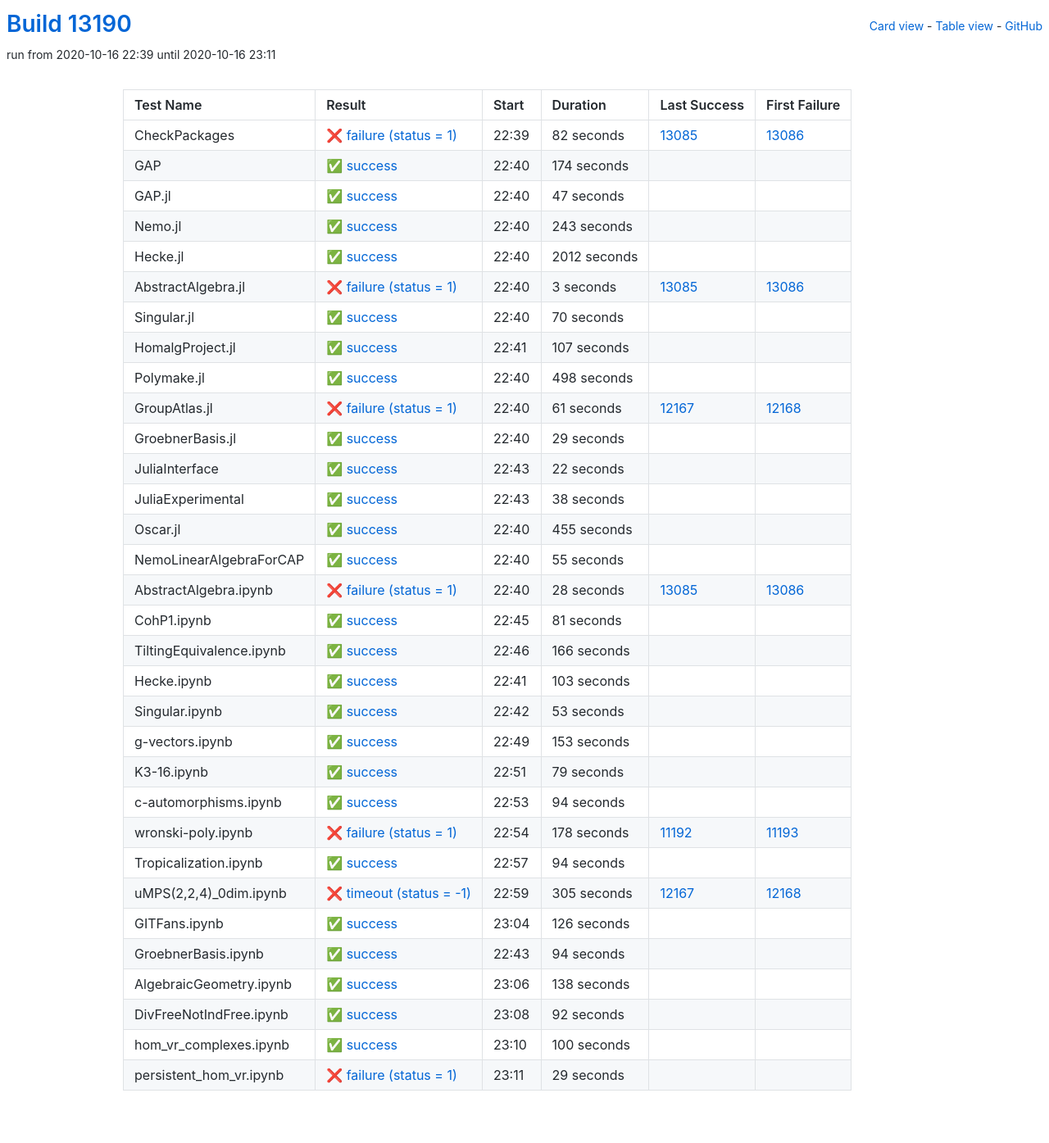
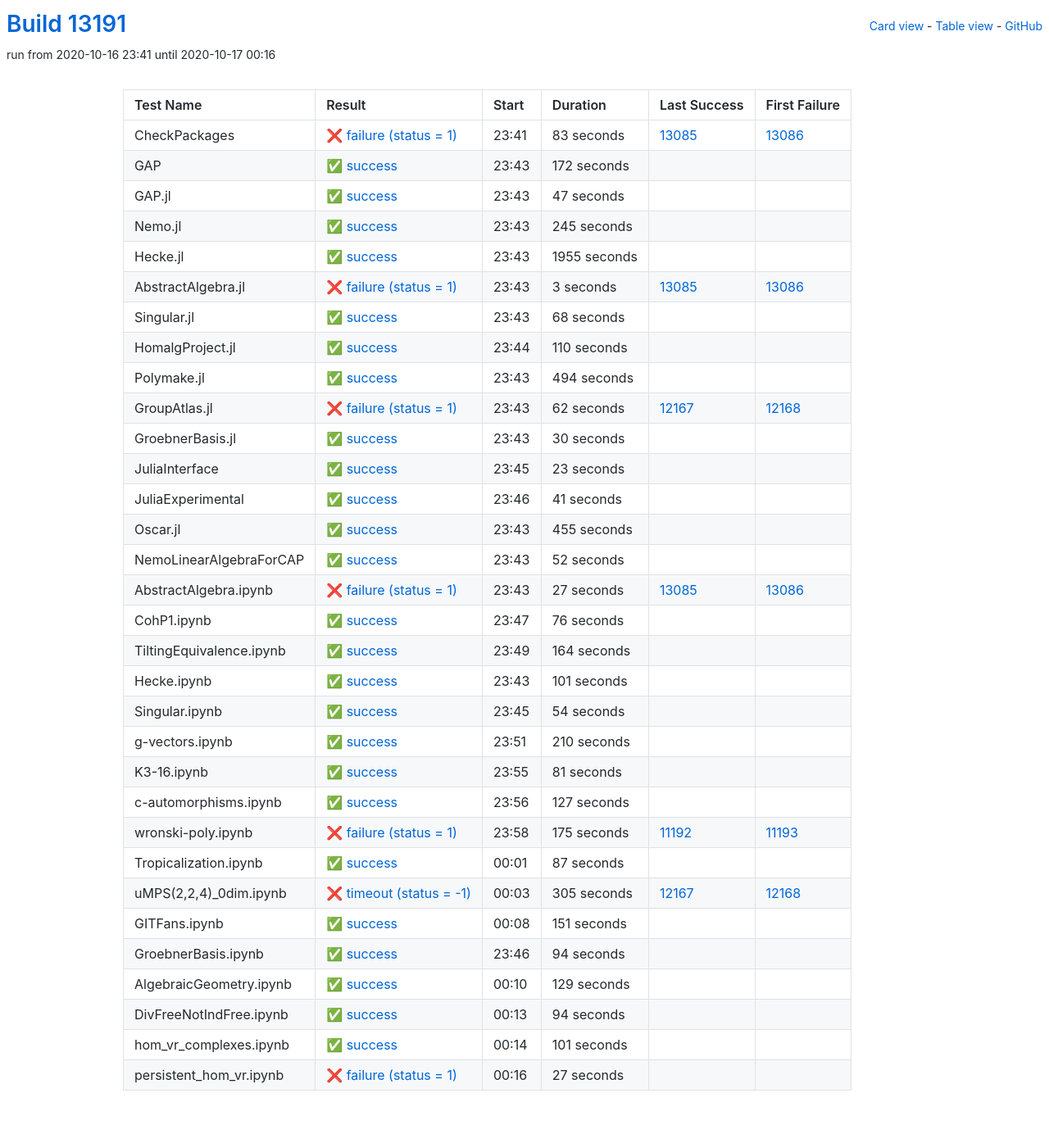
Before and after one commit to oscar-system/oscar-ci-status, a Jekyll site: the page built from table.html, in a window 1280 px wide. Shown: the whole page at 82% size. Built offline with Jekyll 4.4.1, drawn with Linux system fonts in a browser that asks for light colours.

Commit message:
Build #13191

```diff
--- a/_data/ci.yml
+++ b/_data/ci.yml
@@ -1,6 +1,6 @@
 ---
-build: 13190
-build_url: https://oscarci.mathematik.uni-kl.de/job/oscar/13190/
+build: 13191
+build_url: https://oscarci.mathematik.uni-kl.de/job/oscar/13191/
 job: oscar
 organization: oscar-system
 repo: oscar-ci-status
@@ -8,32 +8,32 @@
 tests:
 - name: CheckPackages
   id: checkpackages
-  log: https://oscarci.mathematik.uni-kl.de/job/oscar/13190/artifact/logs/build-13190/CheckPackages.log
-  start: 2020-10-16 22:39
+  log: https://oscarci.mathematik.uni-kl.de/job/oscar/13191/artifact/logs/build-13191/CheckPackages.log
+  start: 2020-10-16 23:41
   success: false
   exitcode: 1
   status: failure
-  duration: 82
+  duration: 83
   last_success: 13085
   last_success_url: https://oscarci.mathematik.uni-kl.de/job/oscar/13085/
   first_failure: 13086
   first_failure_url: https://oscarci.mathematik.uni-kl.de/job/oscar/13086/
 - name: GAP
   id: gap
-  log: https://oscarci.mathematik.uni-kl.de/job/oscar/13190/artifact/logs/build-13190/GAP.log
-  start: 2020-10-16 22:40
+  log: https://oscarci.mathematik.uni-kl.de/job/oscar/13191/artifact/logs/build-13191/GAP.log
+  start: 2020-10-16 23:43
   success: true
   exitcode: 0
   status: success
-  duration: 174
+  duration: 172
   last_success: false
   last_success_url:
   first_failure: false
   first_failure_url:
 - name: GAP.jl
   id: gap-jl
-  log: https://oscarci.mathematik.uni-kl.de/job/oscar/13190/artifact/logs/build-13190/GAP.jl.log
-  start: 2020-10-16 22:40
+  log: https://oscarci.mathematik.uni-kl.de/job/oscar/13191/artifact/logs/build-13191/GAP.jl.log
+  start: 2020-10-16 23:43
   success: true
   exitcode: 0
   status: success
@@ -44,32 +44,32 @@
   first_failure_url:
 - name: Nemo.jl
   id: nemo-jl
-  log: https://oscarci.mathematik.uni-kl.de/job/oscar/13190/artifact/logs/build-13190/Nemo.jl.log
-  start: 2020-10-16 22:40
+  log: https://oscarci.mathematik.uni-kl.de/job/oscar/13191/artifact/logs/build-13191/Nemo.jl.log
+  start: 2020-10-16 23:43
   success: true
   exitcode: 0
   status: success
-  duration: 243
+  duration: 245
   last_success: false
   last_success_url:
   first_failure: false
   first_failure_url:
 - name: Hecke.jl
   id: hecke-jl
-  log: https://oscarci.mathematik.uni-kl.de/job/oscar/13190/artifact/logs/build-13190/Hecke.jl.log
-  start: 2020-10-16 22:40
+  log: https://oscarci.mathematik.uni-kl.de/job/oscar/13191/artifact/logs/build-13191/Hecke.jl.log
+  start: 2020-10-16 23:43
   success: true
   exitcode: 0
   status: success
-  duration: 2012
+  duration: 1955
   last_success: false
   last_success_url:
   first_failure: false
   first_failure_url:
 - name: AbstractAlgebra.jl
   id: abstractalgebra-jl
-  log: https://oscarci.mathematik.uni-kl.de/job/oscar/13190/artifact/logs/build-13190/AbstractAlgebra.jl.log
-  start: 2020-10-16 22:40
+  log: https://oscarci.mathematik.uni-kl.de/job/oscar/13191/artifact/logs/build-13191/AbstractAlgebra.jl.log
+  start: 2020-10-16 23:43
   success: false
   exitcode: 1
   status: failure
@@ -80,92 +80,92 @@
   first_failure_url: https://oscarci.mathematik.uni-kl.de/job/oscar/13086/
 - name: Singular.jl
   id: singular-jl
-  log: https://oscarci.mathematik.uni-kl.de/job/oscar/13190/artifact/logs/build-13190/Singular.jl.log
-  start: 2020-10-16 22:40
+  log: https://oscarci.mathematik.uni-kl.de/job/oscar/13191/artifact/logs/build-13191/Singular.jl.log
+  start: 2020-10-16 23:43
   success: true
   exitcode: 0
   status: success
-  duration: 70
+  duration: 68
   last_success: false
   last_success_url:
   first_failure: false
   first_failure_url:
 - name: HomalgProject.jl
   id: homalgproject-jl
-  log: https://oscarci.mathematik.uni-kl.de/job/oscar/13190/artifact/logs/build-13190/HomalgProject.jl.log
-  start: 2020-10-16 22:41
+  log: https://oscarci.mathematik.uni-kl.de/job/oscar/13191/artifact/logs/build-13191/HomalgProject.jl.log
+  start: 2020-10-16 23:44
   success: true
   exitcode: 0
   status: success
-  duration: 107
+  duration: 110
   last_success: false
   last_success_url:
   first_failure: false
   first_failure_url:
 - name: Polymake.jl
   id: polymake-jl
-  log: https://oscarci.mathematik.uni-kl.de/job/oscar/13190/artifact/logs/build-13190/Polymake.jl.log
-  start: 2020-10-16 22:40
+  log: https://oscarci.mathematik.uni-kl.de/job/oscar/13191/artifact/logs/build-13191/Polymake.jl.log
+  start: 2020-10-16 23:43
   success: true
   exitcode: 0
   status: success
-  duration: 498
+  duration: 494
   last_success: false
   last_success_url:
   first_failure: false
   first_failure_url:
 - name: GroupAtlas.jl
   id: groupatlas-jl
-  log: https://oscarci.mathematik.uni-kl.de/job/oscar/13190/artifact/logs/build-13190/GroupAtlas.jl.log
-  start: 2020-10-16 22:40
+  log: https://oscarci.mathematik.uni-kl.de/job/oscar/13191/artifact/logs/build-13191/GroupAtlas.jl.log
+  start: 2020-10-16 23:43
   success: false
   exitcode: 1
   status: failure
-  duration: 61
+  duration: 62
   last_success: 12167
   last_success_url: https://oscarci.mathematik.uni-kl.de/job/oscar/12167/
   first_failure: 12168
   first_failure_url: https://oscarci.mathematik.uni-kl.de/job/oscar/12168/
 - name: GroebnerBasis.jl
   id: groebnerbasis-jl
-  log: https://oscarci.mathematik.uni-kl.de/job/oscar/13190/artifact/logs/build-13190/GroebnerBasis.jl.log
-  start: 2020-10-16 22:40
+  log: https://oscarci.mathematik.uni-kl.de/job/oscar/13191/artifact/logs/build-13191/GroebnerBasis.jl.log
+  start: 2020-10-16 23:43
   success: true
   exitcode: 0
   status: success
-  duration: 29
+  duration: 30
   last_success: false
   last_success_url:
   first_failure: false
   first_failure_url:
 - name: JuliaInterface
   id: juliainterface
-  log: https://oscarci.mathematik.uni-kl.de/job/oscar/13190/artifact/logs/build-13190/JuliaInterface.log
-  start: 2020-10-16 22:43
+  log: https://oscarci.mathematik.uni-kl.de/job/oscar/13191/artifact/logs/build-13191/JuliaInterface.log
+  start: 2020-10-16 23:45
   success: true
   exitcode: 0
   status: success
-  duration: 22
+  duration: 23
   last_success: false
   last_success_url:
   first_failure: false
   first_failure_url:
 - name: JuliaExperimental
   id: juliaexperimental
-  log: https://oscarci.mathematik.uni-kl.de/job/oscar/13190/artifact/logs/build-13190/JuliaExperimental.log
-  start: 2020-10-16 22:43
+  log: https://oscarci.mathematik.uni-kl.de/job/oscar/13191/artifact/logs/build-13191/JuliaExperimental.log
+  start: 2020-10-16 23:46
   success: true
   exitcode: 0
   status: success
-  duration: 38
+  duration: 41
   last_success: false
   last_success_url:
   first_failure: false
   first_failure_url:
 - name: Oscar.jl
   id: oscar-jl
-  log: https://oscarci.mathematik.uni-kl.de/job/oscar/13190/artifact/logs/build-13190/Oscar.jl.log
-  start: 2020-10-16 22:40
+  log: https://oscarci.mathematik.uni-kl.de/job/oscar/13191/artifact/logs/build-13191/Oscar.jl.log
+  start: 2020-10-16 23:43
   success: true
   exitcode: 0
   status: success
@@ -176,32 +176,92 @@
   first_failure_url:
 - name: NemoLinearAlgebraForCAP
   id: nemolinearalgebraforcap
-  log: https://oscarci.mathematik.uni-kl.de/job/oscar/13190/artifact/logs/build-13190/NemoLinearAlgebraForCAP.log
-  start: 2020-10-16 22:40
+  log: https://oscarci.mathematik.uni-kl.de/job/oscar/13191/artifact/logs/build-13191/NemoLinearAlgebraForCAP.log
+  start: 2020-10-16 23:43
   success: true
   exitcode: 0
   status: success
-  duration: 55
+  duration: 52
   last_success: false
   last_success_url:
   first_failure: false
   first_failure_url:
 - name: AbstractAlgebra.ipynb
   id: abstractalgebra-ipynb
-  log: https://oscarci.mathematik.uni-kl.de/job/oscar/13190/artifact/logs/build-13190/AbstractAlgebra.ipynb.log
-  start: 2020-10-16 22:40
+  log: https://oscarci.mathematik.uni-kl.de/job/oscar/13191/artifact/logs/build-13191/AbstractAlgebra.ipynb.log
+  start: 2020-10-16 23:43
   success: false
   exitcode: 1
   status: failure
-  duration: 28
+  duration: 27
   last_success: 13085
   last_success_url: https://oscarci.mathematik.uni-kl.de/job/oscar/13085/
   first_failure: 13086
   first_failure_url: https://oscarci.mathematik.uni-kl.de/job/oscar/13086/
 - name: CohP1.ipynb
   id: cohp1-ipynb
-  log: https://oscarci.mathematik.uni-kl.de/job/oscar/13190/artifact/logs/build-13190/CohP1.ipynb.log
-  start: 2020-10-16 22:45
+  log: https://oscarci.mathematik.uni-kl.de/job/oscar/13191/artifact/logs/build-13191/CohP1.ipynb.log
+  start: 2020-10-16 23:47
+  success: true
+  exitcode: 0
+  status: success
+  duration: 76
+  last_success: false
+  last_success_url:
+  first_failure: false
+  first_failure_url:
+- name: TiltingEquivalence.ipynb
+  id: tiltingequivalence-ipynb
+  log: https://oscarci.mathematik.uni-kl.de/job/oscar/13191/artifact/logs/build-13191/TiltingEquivalence.ipynb.log
+  start: 2020-10-16 23:49
+  success: true
+  exitcode: 0
+  status: success
+  duration: 164
+  last_success: false
+  last_success_url:
+  first_failure: false
+  first_failure_url:
+- name: Hecke.ipynb
+  id: hecke-ipynb
+  log: https://oscarci.mathematik.uni-kl.de/job/oscar/13191/artifact/logs/build-13191/Hecke.ipynb.log
+  start: 2020-10-16 23:43
+  success: true
+  exitcode: 0
+  status: success
+  duration: 101
+  last_success: false
+  last_success_url:
+  first_failure: false
+  first_failure_url:
+- name: Singular.ipynb
+  id: singular-ipynb
+  log: https://oscarci.mathematik.uni-kl.de/job/oscar/13191/artifact/logs/build-13191/Singular.ipynb.log
+  start: 2020-10-16 23:45
+  success: true
+  exitcode: 0
+  status: success
+  duration: 54
+  last_success: false
+  last_success_url:
+  first_failure: false
+  first_failure_url:
+- name: g-vectors.ipynb
+  id: g-vectors-ipynb
+  log: https://oscarci.mathematik.uni-kl.de/job/oscar/13191/artifact/logs/build-13191/g-vectors.ipynb.log
+  start: 2020-10-16 23:51
+  success: true
+  exitcode: 0
+  status: success
+  duration: 210
+  last_success: false
+  last_success_url:
+  first_failure: false
+  first_failure_url:
+- name: K3-16.ipynb
+  id: k3-16-ipynb
+  log: https://oscarci.mathematik.uni-kl.de/job/oscar/13191/artifact/logs/build-13191/K3-16.ipynb.log
+  start: 2020-10-16 23:55
   success: true
   exitcode: 0
   status: success
@@ -210,106 +270,46 @@
   last_success_url:
   first_failure: false
   first_failure_url:
-- name: TiltingEquivalence.ipynb
-  id: tiltingequivalence-ipynb
-  log: https://oscarci.mathematik.uni-kl.de/job/oscar/13190/artifact/logs/build-13190/TiltingEquivalence.ipynb.log
-  start: 2020-10-16 22:46
+- name: c-automorphisms.ipynb
+  id: c-automorphisms-ipynb
+  log: https://oscarci.mathematik.uni-kl.de/job/oscar/13191/artifact/logs/build-13191/c-automorphisms.ipynb.log
+  start: 2020-10-16 23:56
   success: true
   exitcode: 0
   status: success
-  duration: 166
-  last_success: false
-  last_success_url:
-  first_failure: false
-  first_failure_url:
-- name: Hecke.ipynb
-  id: hecke-ipynb
-  log: https://oscarci.mathematik.uni-kl.de/job/oscar/13190/artifact/logs/build-13190/Hecke.ipynb.log
-  start: 2020-10-16 22:41
-  success: true
-  exitcode: 0
-  status: success
-  duration: 103
-  last_success: false
-  last_success_url:
-  first_failure: false
-  first_failure_url:
-- name: Singular.ipynb
-  id: singular-ipynb
-  log: https://oscarci.mathematik.uni-kl.de/job/oscar/13190/artifact/logs/build-13190/Singular.ipynb.log
-  start: 2020-10-16 22:42
-  success: true
-  exitcode: 0
-  status: success
-  duration: 53
-  last_success: false
-  last_success_url:
-  first_failure: false
-  first_failure_url:
-- name: g-vectors.ipynb
-  id: g-vectors-ipynb
-  log: https://oscarci.mathematik.uni-kl.de/job/oscar/13190/artifact/logs/build-13190/g-vectors.ipynb.log
-  start: 2020-10-16 22:49
-  success: true
-  exitcode: 0
-  status: success
-  duration: 153
-  last_success: false
-  last_success_url:
-  first_failure: false
-  first_failure_url:
-- name: K3-16.ipynb
-  id: k3-16-ipynb
-  log: https://oscarci.mathematik.uni-kl.de/job/oscar/13190/artifact/logs/build-13190/K3-16.ipynb.log
-  start: 2020-10-16 22:51
-  success: true
-  exitcode: 0
-  status: success
-  duration: 79
-  last_success: false
-  last_success_url:
-  first_failure: false
-  first_failure_url:
-- name: c-automorphisms.ipynb
-  id: c-automorphisms-ipynb
-  log: https://oscarci.mathematik.uni-kl.de/job/oscar/13190/artifact/logs/build-13190/c-automorphisms.ipynb.log
-  start: 2020-10-16 22:53
-  success: true
-  exitcode: 0
-  status: success
-  duration: 94
+  duration: 127
   last_success: false
   last_success_url:
   first_failure: false
   first_failure_url:
 - name: wronski-poly.ipynb
   id: wronski-poly-ipynb
-  log: https://oscarci.mathematik.uni-kl.de/job/oscar/13190/artifact/logs/build-13190/wronski-poly.ipynb.log
-  start: 2020-10-16 22:54
+  log: https://oscarci.mathematik.uni-kl.de/job/oscar/13191/artifact/logs/build-13191/wronski-poly.ipynb.log
+  start: 2020-10-16 23:58
   success: false
   exitcode: 1
   status: failure
-  duration: 178
+  duration: 175
   last_success: 11192
   last_success_url: https://oscarci.mathematik.uni-kl.de/job/oscar/11192/
   first_failure: 11193
   first_failure_url: https://oscarci.mathematik.uni-kl.de/job/oscar/11193/
 - name: Tropicalization.ipynb
   id: tropicalization-ipynb
-  log: https://oscarci.mathematik.uni-kl.de/job/oscar/13190/artifact/logs/build-13190/Tropicalization.ipynb.log
-  start: 2020-10-16 22:57
+  log: https://oscarci.mathematik.uni-kl.de/job/oscar/13191/artifact/logs/build-13191/Tropicalization.ipynb.log
+  start: 2020-10-17 00:01
   success: true
   exitcode: 0
   status: success
-  duration: 94
+  duration: 87
   last_success: false
   last_success_url:
   first_failure: false
   first_failure_url:
 - name: uMPS(2,2,4)_0dim.ipynb
   id: umps-2-2-4-0dim-ipynb
-  log: https://oscarci.mathematik.uni-kl.de/job/oscar/13190/artifact/logs/build-13190/uMPS-2-2-4-_0dim.ipynb.log
-  start: 2020-10-16 22:59
+  log: https://oscarci.mathematik.uni-kl.de/job/oscar/13191/artifact/logs/build-13191/uMPS-2-2-4-_0dim.ipynb.log
+  start: 2020-10-17 00:03
   success: false
   exitcode: -1
   status: timeout
@@ -320,20 +320,20 @@
   first_failure_url: https://oscarci.mathematik.uni-kl.de/job/oscar/12168/
 - name: GITFans.ipynb
   id: gitfans-ipynb
-  log: https://oscarci.mathematik.uni-kl.de/job/oscar/13190/artifact/logs/build-13190/GITFans.ipynb.log
-  start: 2020-10-16 23:04
+  log: https://oscarci.mathematik.uni-kl.de/job/oscar/13191/artifact/logs/build-13191/GITFans.ipynb.log
+  start: 2020-10-17 00:08
   success: true
   exitcode: 0
   status: success
-  duration: 126
+  duration: 151
   last_success: false
   last_success_url:
   first_failure: false
   first_failure_url:
 - name: GroebnerBasis.ipynb
   id: groebnerbasis-ipynb
-  log: https://oscarci.mathematik.uni-kl.de/job/oscar/13190/artifact/logs/build-13190/GroebnerBasis.ipynb.log
-  start: 2020-10-16 22:43
+  log: https://oscarci.mathematik.uni-kl.de/job/oscar/13191/artifact/logs/build-13191/GroebnerBasis.ipynb.log
+  start: 2020-10-16 23:46
   success: true
   exitcode: 0
   status: success
@@ -344,48 +344,48 @@
   first_failure_url:
 - name: AlgebraicGeometry.ipynb
   id: algebraicgeometry-ipynb
-  log: https://oscarci.mathematik.uni-kl.de/job/oscar/13190/artifact/logs/build-13190/AlgebraicGeometry.ipynb.log
-  start: 2020-10-16 23:06
+  log: https://oscarci.mathematik.uni-kl.de/job/oscar/13191/artifact/logs/build-13191/AlgebraicGeometry.ipynb.log
+  start: 2020-10-17 00:10
   success: true
   exitcode: 0
   status: success
-  duration: 138
+  duration: 129
   last_success: false
   last_success_url:
   first_failure: false
   first_failure_url:
 - name: DivFreeNotIndFree.ipynb
   id: divfreenotindfree-ipynb
-  log: https://oscarci.mathematik.uni-kl.de/job/oscar/13190/artifact/logs/build-13190/DivFreeNotIndFree.ipynb.log
-  start: 2020-10-16 23:08
+  log: https://oscarci.mathematik.uni-kl.de/job/oscar/13191/artifact/logs/build-13191/DivFreeNotIndFree.ipynb.log
+  start: 2020-10-17 00:13
   success: true
   exitcode: 0
   status: success
-  duration: 92
+  duration: 94
   last_success: false
   last_success_url:
   first_failure: false
   first_failure_url:
 - name: hom_vr_complexes.ipynb
   id: hom-vr-complexes-ipynb
-  log: https://oscarci.mathematik.uni-kl.de/job/oscar/13190/artifact/logs/build-13190/hom_vr_complexes.ipynb.log
-  start: 2020-10-16 23:10
+  log: https://oscarci.mathematik.uni-kl.de/job/oscar/13191/artifact/logs/build-13191/hom_vr_complexes.ipynb.log
+  start: 2020-10-17 00:14
   success: true
   exitcode: 0
   status: success
-  duration: 100
+  duration: 101
   last_success: false
   last_success_url:
   first_failure: false
   first_failure_url:
 - name: persistent_hom_vr.ipynb
   id: persistent-hom-vr-ipynb
-  log: https://oscarci.mathematik.uni-kl.de/job/oscar/13190/artifact/logs/build-13190/persistent_hom_vr.ipynb.log
-  start: 2020-10-16 23:11
+  log: https://oscarci.mathematik.uni-kl.de/job/oscar/13191/artifact/logs/build-13191/persistent_hom_vr.ipynb.log
+  start: 2020-10-17 00:16
   success: false
   exitcode: 1
   status: failure
-  duration: 29
+  duration: 27
   last_success: false
   last_success_url:
   first_failure: false
```
Also changed, not shown: README.md.
